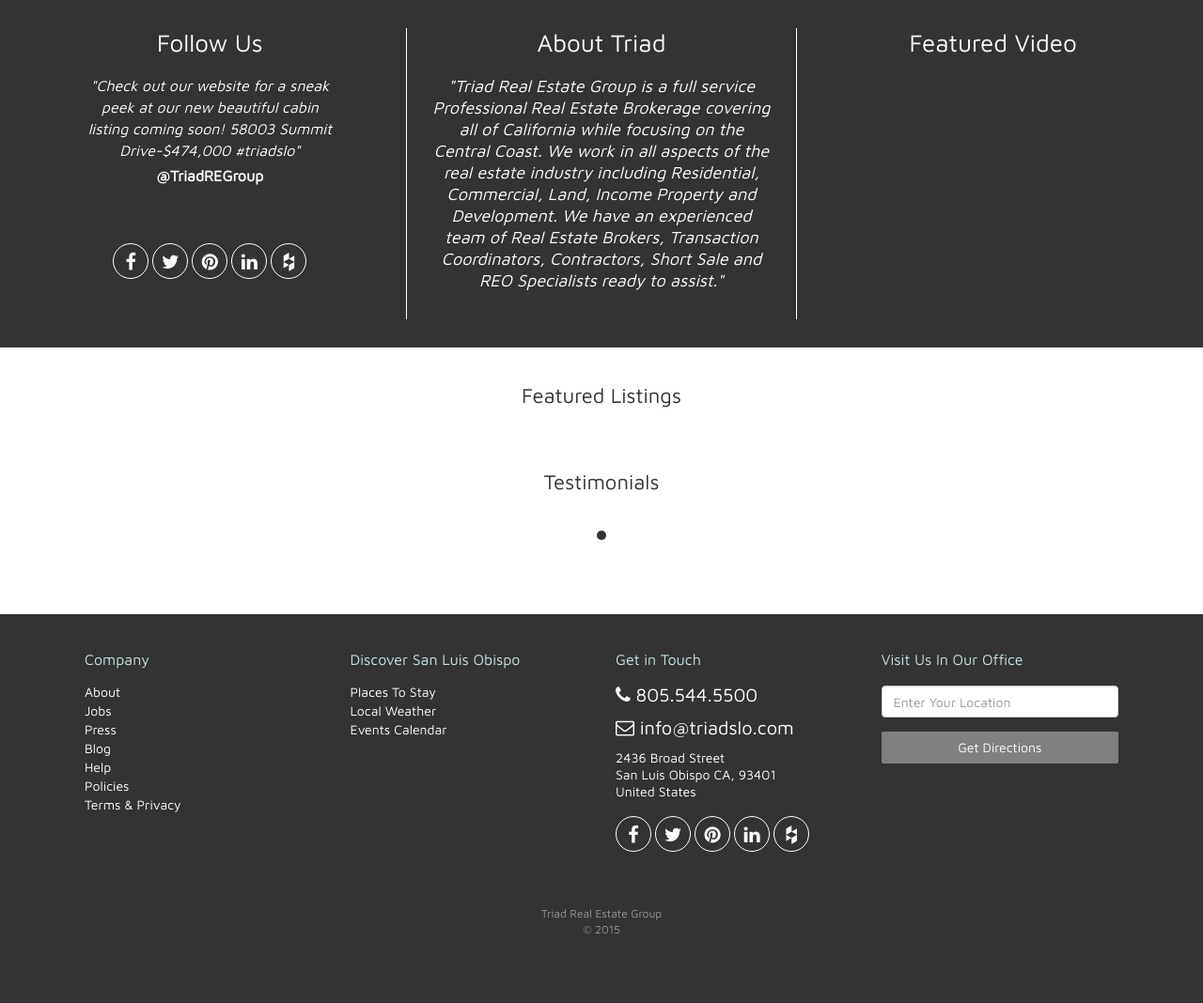
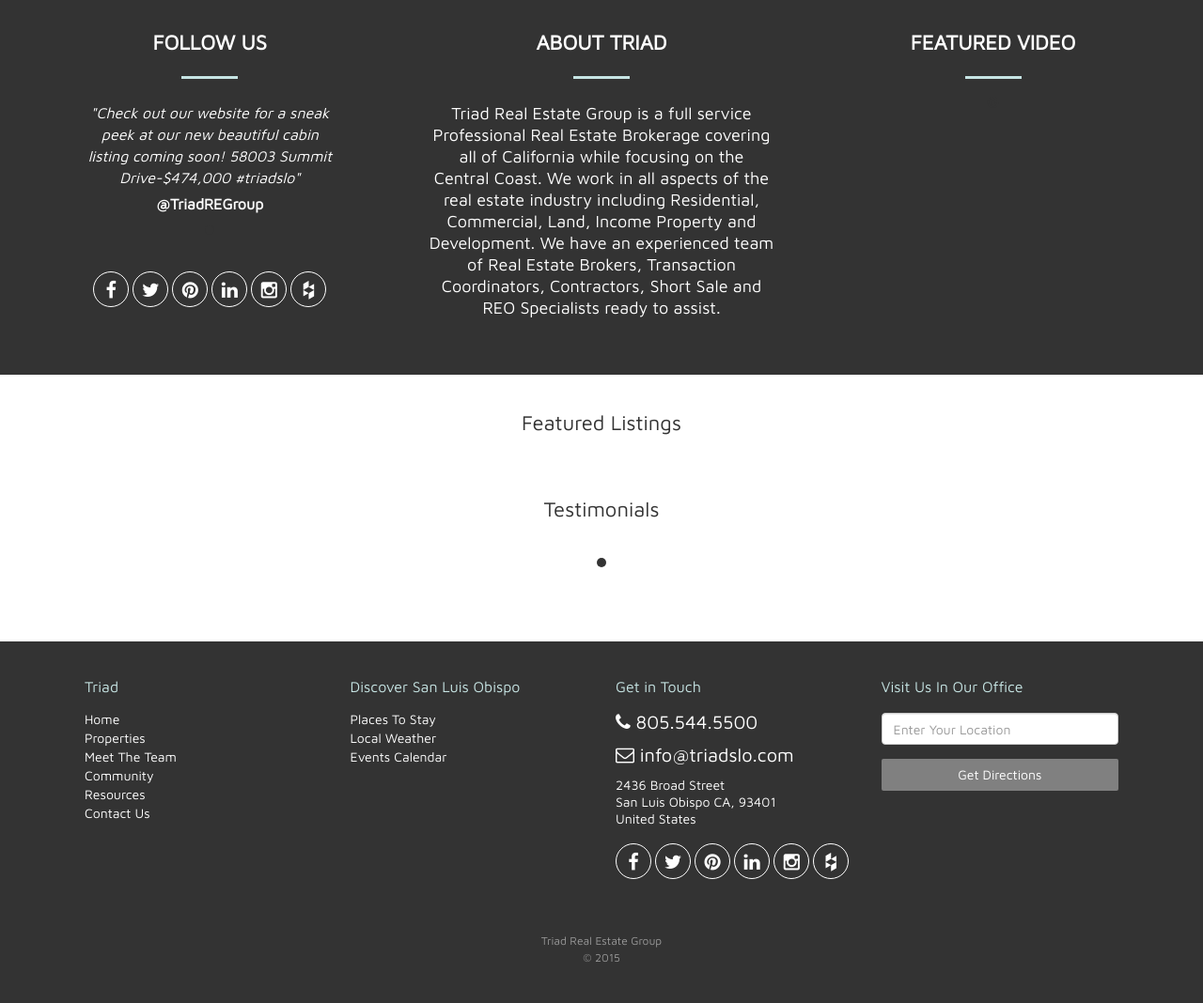
Before and after one commit to jgbenito7/triadslo-django, a Django app: template home/templates/home/index.html in a window 1280 px wide. Shown: the part 600-1668 px from the top of the page at 94% size. Before the commit the page ends 1594 px from the top, so only its background shows below. Run offline with Django 3.2, Linux system fonts and the light colour scheme; the template is opened without the code that fills it: most values are stand-ins (such as "Sample title", 1, 10 or a date in 2020); some libraries are stand-ins or nearby versions.

Commit message:
social media icons now work

```diff
--- a/home/static/css/custom.css
+++ b/home/static/css/custom.css
@@ -180,7 +180,15 @@
   border: none;
   height: 3px;
   width: 60px;
-  margin: 30px 0 !important;
+  margin: 30px 0;
   background: #e6eaed;
   display: block;
 }
+
+.home-hr{
+  margin-left:auto;
+  margin-right:auto;
+  margin-top:20px;
+  margin-bottom:15px;
+  background:#c6e4e3;
+}
--- a/home/templates/home/footer.html
+++ b/home/templates/home/footer.html
@@ -3,15 +3,14 @@
     <div class="home-wrapper">
         <div class="row">
             <div class="col-xs-6 col-sm-6 col-md-3 col-lg-3">
-                <div class="osLight footer-header">Company</div>
+                <div class="osLight footer-header">Triad</div>
                 <ul class="footer-nav pb20">
-                    <li><a href="#">About</a></li>
-                    <li><a href="#">Jobs</a></li>
-                    <li><a href="#">Press</a></li>
-                    <li><a href="blog.html">Blog</a></li>
-                    <li><a href="#">Help</a></li>
-                    <li><a href="#">Policies</a></li>
-                    <li><a href="#">Terms & Privacy</a></li>
+                    <li><a href="#">Home</a></li>
+                    <li><a href="#">Properties</a></li>
+                    <li><a href="#">Meet The Team</a></li>
+                    <li><a href="blog.html">Community</a></li>
+                    <li><a href="#">Resources</a></li>
+                    <li><a href="#">Contact Us</a></li>
                 </ul>
             </div>
             <div class="col-xs-6 col-sm-6 col-md-3 col-lg-3">
@@ -33,7 +32,13 @@
                         <p>San Luis Obispo CA, 93401</p>
                         <p>United States</p>
                     </li>
-                    <li><a href="#" class="btn btn-sm btn-icon btn-round btn-o btn-white"><span class="fa fa-facebook"></span></a> <a href="#" class="btn btn-sm btn-icon btn-round btn-o btn-white"><span class="fa fa-twitter"></span></a> <a href="#" class="btn btn-sm btn-icon btn-round btn-o btn-white"><span class="fa fa-pinterest"></span></a> <a href="#" class="btn btn-sm btn-icon btn-round btn-o btn-white"><span class="fa fa-linkedin"></span></a> <a href="#" class="btn btn-sm btn-icon btn-round btn-o btn-white"><span class="fa fa-houzz"></span></a> </li>
+                    <li><a href="https://www.facebook.com/triad.slo" target="_blank" class="btn btn-sm btn-icon btn-round btn-o btn-white"><span class="fa fa-facebook"></span></a>
+                      <a href="https://twitter.com/search?q=TriadREGroup&src=typd" target="_blank" class="btn btn-sm btn-icon btn-round btn-o btn-white"><span class="fa fa-twitter"></span></a>
+                      <a href="https://www.pinterest.com/triadslo/" target="_blank" class="btn btn-sm btn-icon btn-round btn-o btn-white"><span class="fa fa-pinterest"></span></a>
+                      <a href="http://www.linkedin.com/in/triadrealestateslo" target="_blank" class="btn btn-sm btn-icon btn-round btn-o btn-white"><span class="fa fa-linkedin"></span></a>
+                      <a href="https://instagram.com/triadrealestategroup/" target="_blank" class="btn btn-sm btn-icon btn-round btn-o btn-white"><span class="fa fa-instagram"></span></a>
+                      <a href="http://www.houzz.com/pro/rodessan/triad-real-estate-and-investment-group" target="_blank" class="btn btn-sm btn-icon btn-round btn-o btn-white"><span class="fa fa-houzz"></span></a>
+                    </li>
                 </ul>
             </div>
             <div class="col-xs-12 col-sm-6 col-md-3 col-lg-3">
--- a/home/templates/home/index.html
+++ b/home/templates/home/index.html
@@ -89,7 +89,8 @@
         <div class="highlight" style='background:#333'>
           <div class='row'>
             <div class='col-md-4'>
-              <div class="h-title osLight">Follow Us</div>
+              <div class="home-title osLight font22">Follow Us</div>
+              <hr class='fat-hr home-hr'>
               <div id="home-testimonials" class="carousel slide carousel-wb mb60" data-ride="carousel">
                   <ol class="carousel-indicators">
                     <li data-target="#home-testimonials" data-slide-to="0" class="active"></li>
@@ -112,17 +113,24 @@
                   </div>-->
                 </div>
               </div>
-              <a href="#" class="btn btn-sm btn-icon btn-round btn-o btn-white"><span class="fa fa-facebook"></span></a> <a href="#" class="btn btn-sm btn-icon btn-round btn-o btn-white"><span class="fa fa-twitter"></span></a> <a href="#" class="btn btn-sm btn-icon btn-round btn-o btn-white"><span class="fa fa-pinterest"></span></a> <a href="#" class="btn btn-sm btn-icon btn-round btn-o btn-white"><span class="fa fa-linkedin"></span></a> <a href="#" class="btn btn-sm btn-icon btn-round btn-o btn-white"><span class="fa fa-houzz"></span></a>
+              <a href="https://www.facebook.com/triad.slo" target="_blank" class="btn btn-sm btn-icon btn-round btn-o btn-white"><span class="fa fa-facebook"></span></a>
+              <a href="https://twitter.com/search?q=TriadREGroup&src=typd" target="_blank" class="btn btn-sm btn-icon btn-round btn-o btn-white"><span class="fa fa-twitter"></span></a>
+              <a href="https://www.pinterest.com/triadslo/" target="_blank" class="btn btn-sm btn-icon btn-round btn-o btn-white"><span class="fa fa-pinterest"></span></a>
+              <a href="http://www.linkedin.com/in/triadrealestateslo" target="_blank" class="btn btn-sm btn-icon btn-round btn-o btn-white"><span class="fa fa-linkedin"></span></a>
+              <a href="https://instagram.com/triadrealestategroup/" target="_blank" class="btn btn-sm btn-icon btn-round btn-o btn-white"><span class="fa fa-instagram"></span></a>
+              <a href="http://www.houzz.com/pro/rodessan/triad-real-estate-and-investment-group" target="_blank" class="btn btn-sm btn-icon btn-round btn-o btn-white"><span class="fa fa-houzz"></span></a>
             </div>
-            <div class='col-md-4 borders'>
-              <div class="h-title osLight">About Triad</div>
-              <div class="h-text osLight" style="margin-bottom:20px;">"Triad Real Estate Group is a full service Professional Real Estate Brokerage covering
+            <div class='col-md-4'>
+              <div class="home-title osLight font22">About Triad</div>
+              <hr class='fat-hr home-hr'>
+              <div class="h-text osLight" style="margin-bottom:20px; font-style:normal">Triad Real Estate Group is a full service Professional Real Estate Brokerage covering
                 all of California while focusing on the Central Coast. We work in all aspects of the real estate industry including
                 Residential, Commercial, Land, Income Property and Development. We have an experienced team of Real Estate Brokers,
-                Transaction Coordinators, Contractors, Short Sale and REO Specialists ready to assist."</div>
+                Transaction Coordinators, Contractors, Short Sale and REO Specialists ready to assist.</div>
             </div>
             <div class='col-md-4'>
-              <div class="h-title osLight">Featured Video</div>
+              <div class="home-title osLight font22">Featured Video</div>
+              <hr class='fat-hr home-hr'>
               <div class='play-button-wrap'>
                 <i class='fa fa-play-circle-o'></i>
               </div>
```
Also changed, not shown: home/templates/home/profile.html (+6 -1 lines), home/templates/home/single.html (+6 -1 lines).
